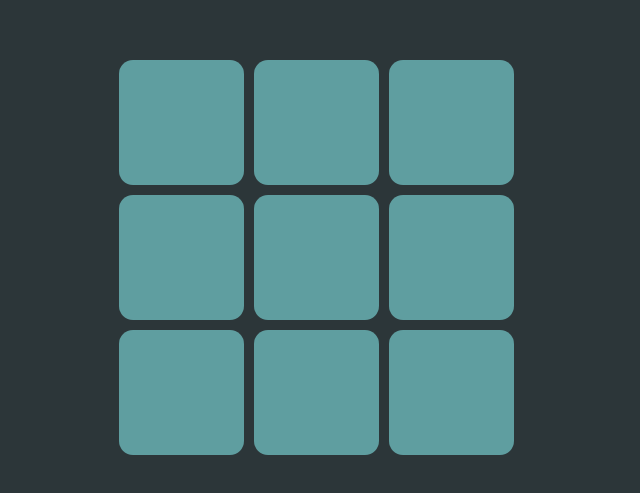
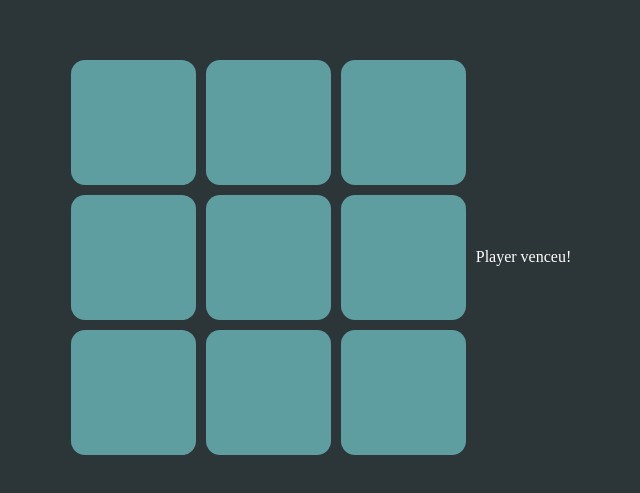
Before and after one commit to wellingtongmota/tic-tac-toe, a plain HTML site: page index.html in a window 1280 px wide. Shown: the part 143-636 px from the top of the page, without its empty margins (324-964 px from the left). Drawn offline with Linux system fonts and the light colour scheme.

Commit message:
Div msg modificada para vitoria

```diff
--- a/index.html
+++ b/index.html
@@ -9,7 +9,7 @@
 </head>
 
 <body>
-    <div class="container" id="vitoria">
+    <div class="container">
 
         <div class="wrapper">
             <div class="box" data-action="box1"></div>
@@ -23,7 +23,9 @@
             <div class="box" data-action="box9"></div>
         </div>
 
-        <div class="msg"></div>
+        <div class="vitoria">
+            <p>Player venceu!</p>
+        </div>
     </div>
 
     <script src="script.js"></script>
```
